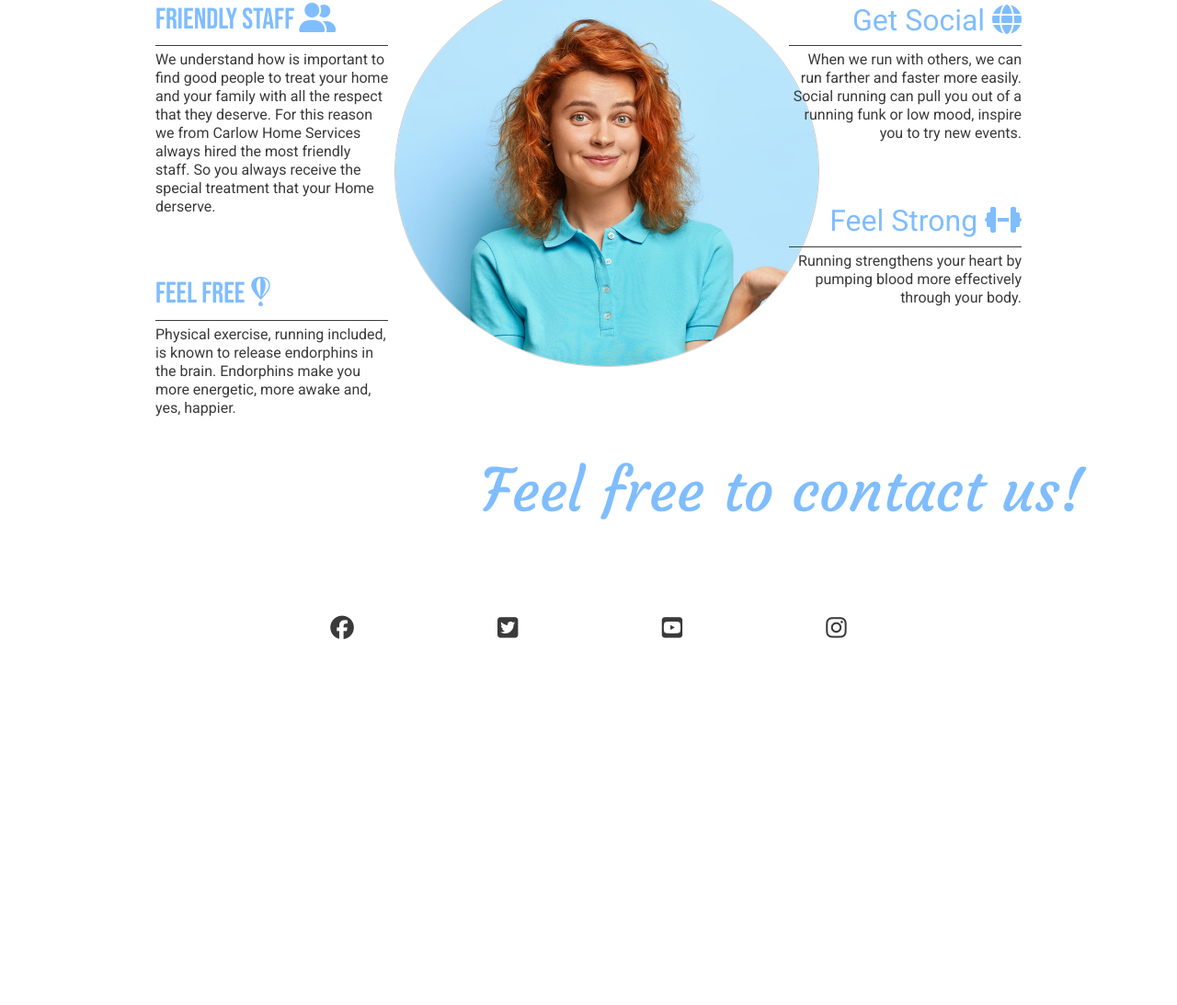
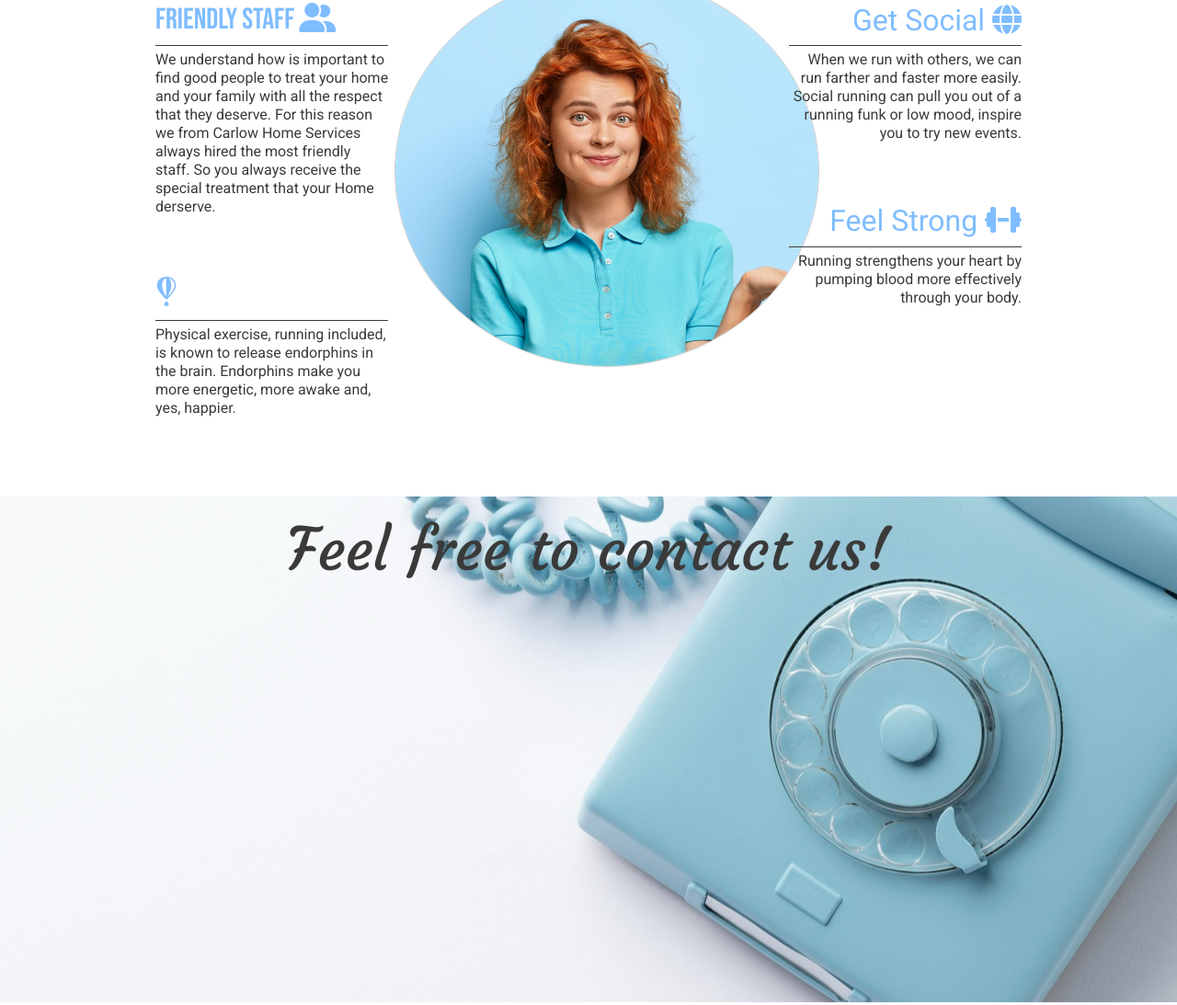
Before and after one commit to gallegodev/carlow_home_services-2, a plain HTML site: page index.html in a window 1280 px wide. Shown: the part 842-1935 px from the top of the page at 92% size. Before the commit the page ends 1614 px from the top, so only its background shows below. Drawn offline with nearby package versions, Linux system fonts and the light colour scheme.

Commit message:
Add images and change title name

```diff
--- a/assets/css/style.css
+++ b/assets/css/style.css
@@ -257,32 +257,30 @@ hr {
 
 }
 
-/* Event times */
+/* Find us section */
 
-#times{
-    background-image: url("https://codeinstitute.s3.amazonaws.com/FundamentalsProjects/HTML-CSS/dublin-city.png");
-    background-repeat: no-repeat;
-    background-size: cover;
-    background-position: center;
+#find-us{
+    height: 600px;
     width: 100%;
     overflow: hidden;
 }
 
-#times div {
-    color: #fafafa;
-    background-color: rgba(0,0,0, .6);
-    width: 20%;
-    height: 300px;
-    float: left;
-    padding: 30px 0 0 10px;
+.second-welcome{
+    margin: 20px 0;
+    padding: 20px;
     text-align: center;
-    border: 2px solid white;
-    box-sizing: border-box;
+    font-size: 400%;
+    font-family: Courgette, sans-serif;
+    color: #3a3a3a;
 }
 
-#times h2 {
-    color: #fafafa;
+
+#find-us-image{
+    height: 550px;
+    width: 100%;
+    background: url('../images/bg17.jpg') no-repeat center center;
 }
+
 
 /* Footer */
 
--- a/index.html
+++ b/index.html
@@ -5,11 +5,11 @@
     <meta charset="UTF-8">
     <meta name="viewport" content="width=device-width, initial-scale=1.0">
     <meta name="description" content="Carlow Home Services">
-    <meta name="keywords" content="Carlow Home Services, Carlow, Kilkenny, Portlaoise, Athy, cleaning, chimney clining, gutters cleaning, window cleaning">
+    <meta name="keywords" content="Carlow Home Services, Carlow, Kilkenny, Portlaoise, Athy, cleaning, chimney clining, gutters cleaning, window cleaning, cleaning company">
     <link rel="stylesheet" href="https://maxcdn.bootstrapcdn.com/bootstrap/4.1.3/css/bootstrap.min.css">
 
     <link rel="stylesheet" href="assets/css/style.css">
-    <title>Love Running</title>
+    <title>Carlow Home Services</title>
 </head>
 
 <body>
@@ -61,7 +61,7 @@
                 </p>
             </div>
             <div class="left-about-heading">
-                <h2>Feel Free <i class="fab fa-fly"></i></h2>
+                <h2> <i class="fab fa-fly"></i></h2>
                 <hr>
                 <p>
                     Physical exercise, running included, is known to release endorphins in the brain. Endorphins make
@@ -93,7 +93,9 @@
         </div>
     </section>
     <section id="find-us">
-        <h2 class="welcome">Feel free to contact us!</h2>
+        <div id="find-us-image">
+        <h2 class="second-welcome">Feel free to contact us!</h2>
+        </div>
     </section>
     <footer>
         <ul class="social-networks">
```
Also changed, not shown: assets/images/bg15.jpg (added), assets/images/bg16.jpg (added), assets/images/bg17.jpg (added).
